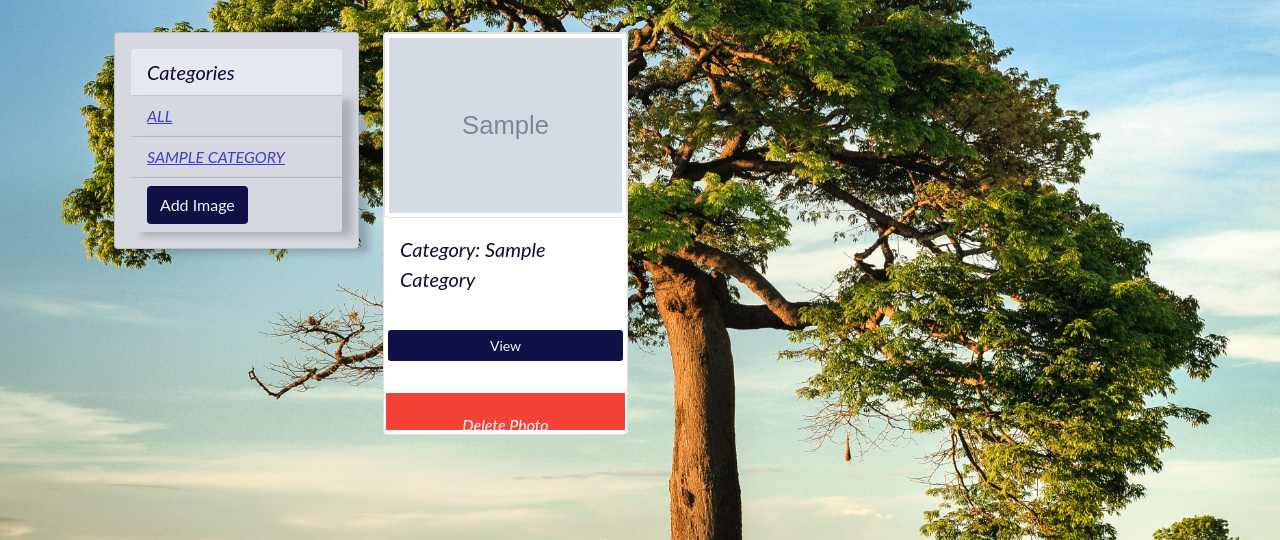
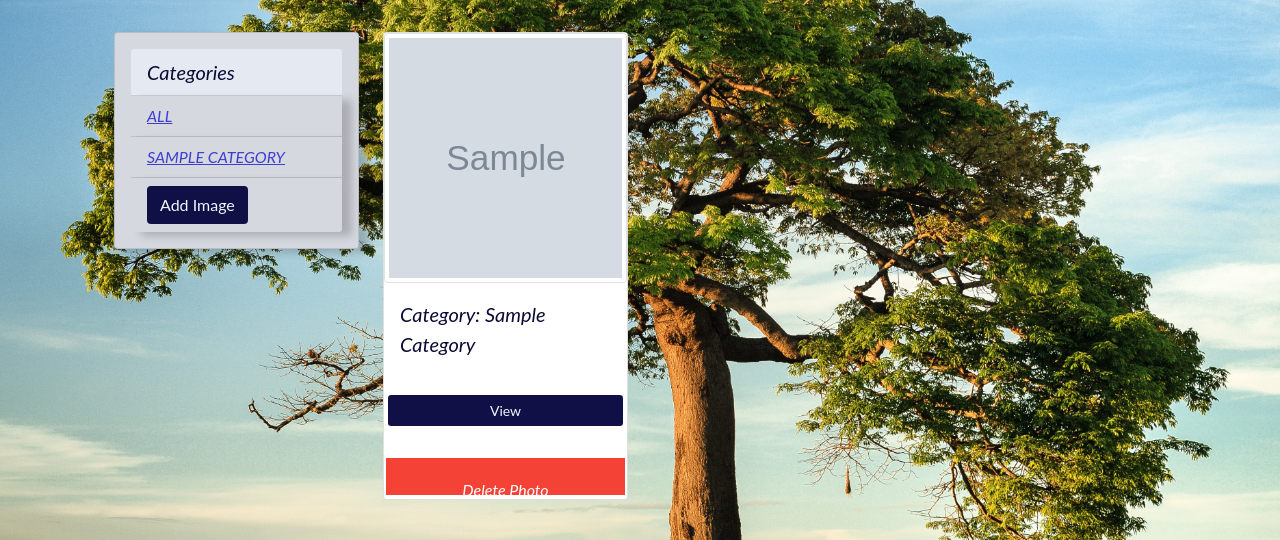
Before and after one commit to peter-wairimu/my_gallery, a Django app: page / in a window 1280 px wide. Shown: the part 54-594 px from the top of the page. Run offline with Django 3.2, Linux system fonts and the light colour scheme; tables that the repository leaves empty hold one stand-in row (values such as "Sample post"); grey boxes marked "Sample" are stand-in pictures.

Commit message:
modified styling

```diff
--- a/gallery/templates/my-gallery/gallery.html
+++ b/gallery/templates/my-gallery/gallery.html
@@ -88,6 +88,7 @@
   }
   .img-thumbnail{
     object-fit: cover;
+    height: 250px;
   }
   #card{
     padding: 1rem;
```
